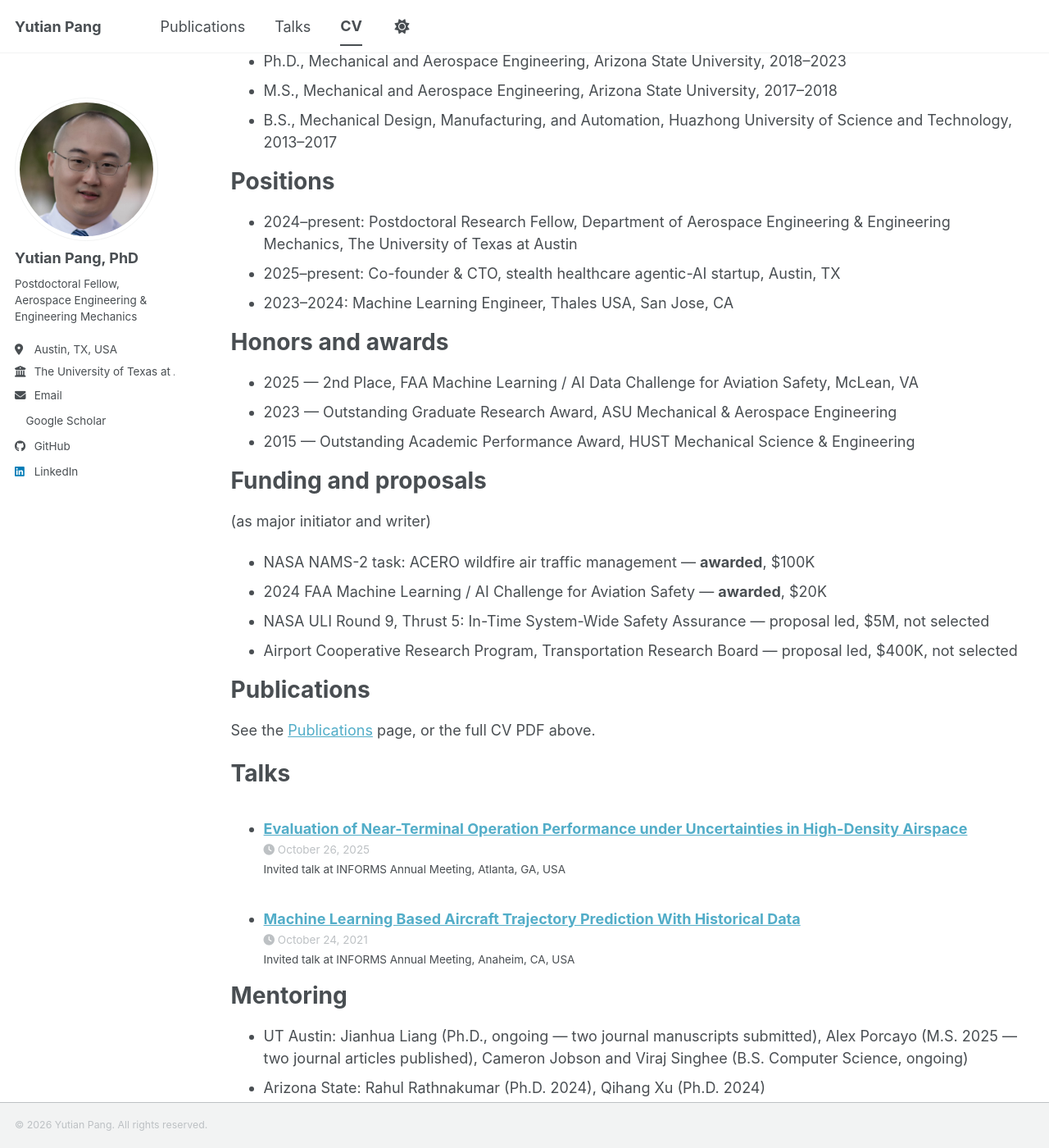
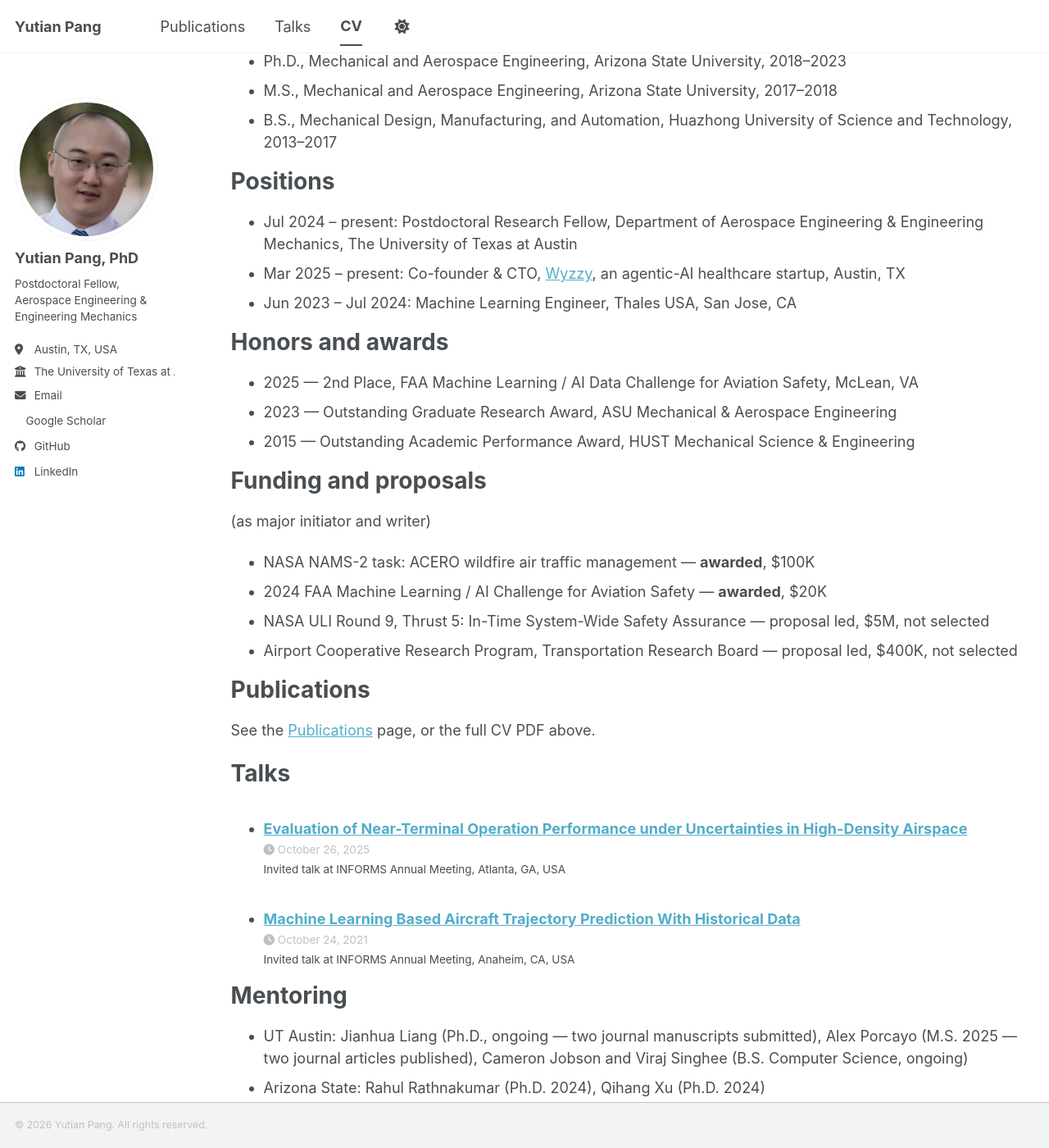
Before and after one commit to YutianPangASU/yutianpangasu.github.io, a Jekyll site: the page built from _pages/cv.md, in a window 1280 px wide and 1400 px high, scrolled down 198 px. Shown: the whole window at 82% size. Built offline with Jekyll 4.4.1, drawn with Linux system fonts in a browser that asks for light colours; a style sheet for code colours, icons or effects is not loaded; some of the changed text lies outside the part shown.

Commit message:
Sync site with latest CV; replace CV PDF
- files/Yutian_Pang_CV.pdf replaced with the newest resume version
- Three manuscripts marked 'To be submitted' (AEI, AIAA Journal, AIAA J. Aircraft) per CV instead of 'Under review'
- CV page: month-precision position dates, Wyzzy named in positions, full peer-review journal list from CV

Co-Authored-By: Claude Fable 5 <noreply@anthropic.com>

```diff
--- a/_pages/cv.md
+++ b/_pages/cv.md
@@ -19,9 +19,9 @@ Education
 
 Positions
 ======
-* 2024–present: Postdoctoral Research Fellow, Department of Aerospace Engineering & Engineering Mechanics, The University of Texas at Austin
-* 2025–present: Co-founder & CTO, stealth healthcare agentic-AI startup, Austin, TX
-* 2023–2024: Machine Learning Engineer, Thales USA, San Jose, CA
+* Jul 2024 – present: Postdoctoral Research Fellow, Department of Aerospace Engineering & Engineering Mechanics, The University of Texas at Austin
+* Mar 2025 – present: Co-founder & CTO, [Wyzzy](https://calls.wyzzy.ai/), an agentic-AI healthcare startup, Austin, TX
+* Jun 2023 – Jul 2024: Machine Learning Engineer, Thales USA, San Jose, CA
 
 Honors and awards
 ======
```
Also changed, not shown: other parts of _pages/cv.md (+1 -1 lines), _publications/2026-10-01-fuel-optimal-stochastic-optimization-of-delayed-deceleration.md (+1 -1 lines), _publications/2026-11-01-trajectory-based-co-optimization-of-arrival-scheduling.md (+1 -1 lines), _publications/2026-12-01-a-hybrid-framework-for-explainable-aviation-risk.md (+1 -1 lines), 1 other file.
